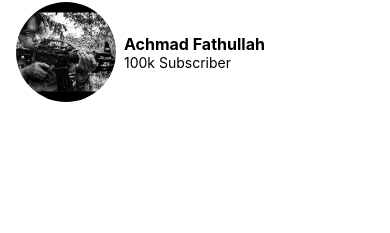
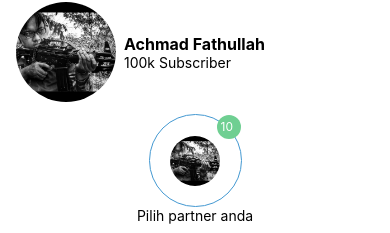
Before and after one commit to amed12/MyFirstRN, a React Native app: screen / in a window 390 px wide. Shown: the part 673-906 px from the top of the page. Before the commit the page ends 844 px from the top, so only its background shows below. Built offline with nearby package versions, Linux system fonts and the light colour scheme.

Commit message:
position on rn

```diff
--- a/App.js
+++ b/App.js
@@ -1,6 +1,7 @@
 import React from 'react';
 import {ScrollView, View} from 'react-native';
 import FlexBox from './FlexBox';
+import PositionReactNative from './PositionReactNative';
 import SampleBasic from './SampleBasic';
 import SampleStylingBasic from './SampleStylingBasic';
 
@@ -10,6 +11,7 @@ const App = () => (
       <SampleBasic />
       <SampleStylingBasic />
       <FlexBox />
+      <PositionReactNative />
     </ScrollView>
   </View>
 );
--- /dev/null
+++ b/PositionReactNative.js
@@ -0,0 +1,51 @@
+import React from 'react';
+import {Image, StyleSheet, Text, View} from 'react-native';
+import me from './me.jpg';
+
+export default function PositionReactNative() {
+  return (
+    <View style={styles.viewWrapper}>
+      <View style={styles.viewBorder}>
+        <Image source={me} style={styles.iconProfile} />
+        <Text style={styles.unreadText}>10</Text>
+      </View>
+      <Text>Pilih partner anda</Text>
+    </View>
+  );
+}
+
+const styles = StyleSheet.create({
+  viewWrapper: {
+    padding: 12,
+    alignItems: 'center',
+    position: 'relative',
+  },
+  viewBorder: {
+    borderWidth: 1,
+    borderColor: '#4398D1',
+    width: 93,
+    height: 93,
+    borderRadius: 93 / 2,
+    justifyContent: 'center',
+    alignItems: 'center',
+  },
+  iconProfile: {width: 50, height: 50, borderRadius: 50 / 2},
+  textProfile: {
+    fontSize: 12,
+    color: '#777777',
+    fontWeight: '700',
+    marginTop: 16,
+  },
+  unreadText: {
+    fontSize: 12,
+    color: 'white',
+    backgroundColor: '#6fcf92',
+    padding: 4,
+    borderRadius: 25,
+    width: 24,
+    height: 24,
+    position: 'absolute',
+    top: 0,
+    right: 0,
+  },
+});
```
